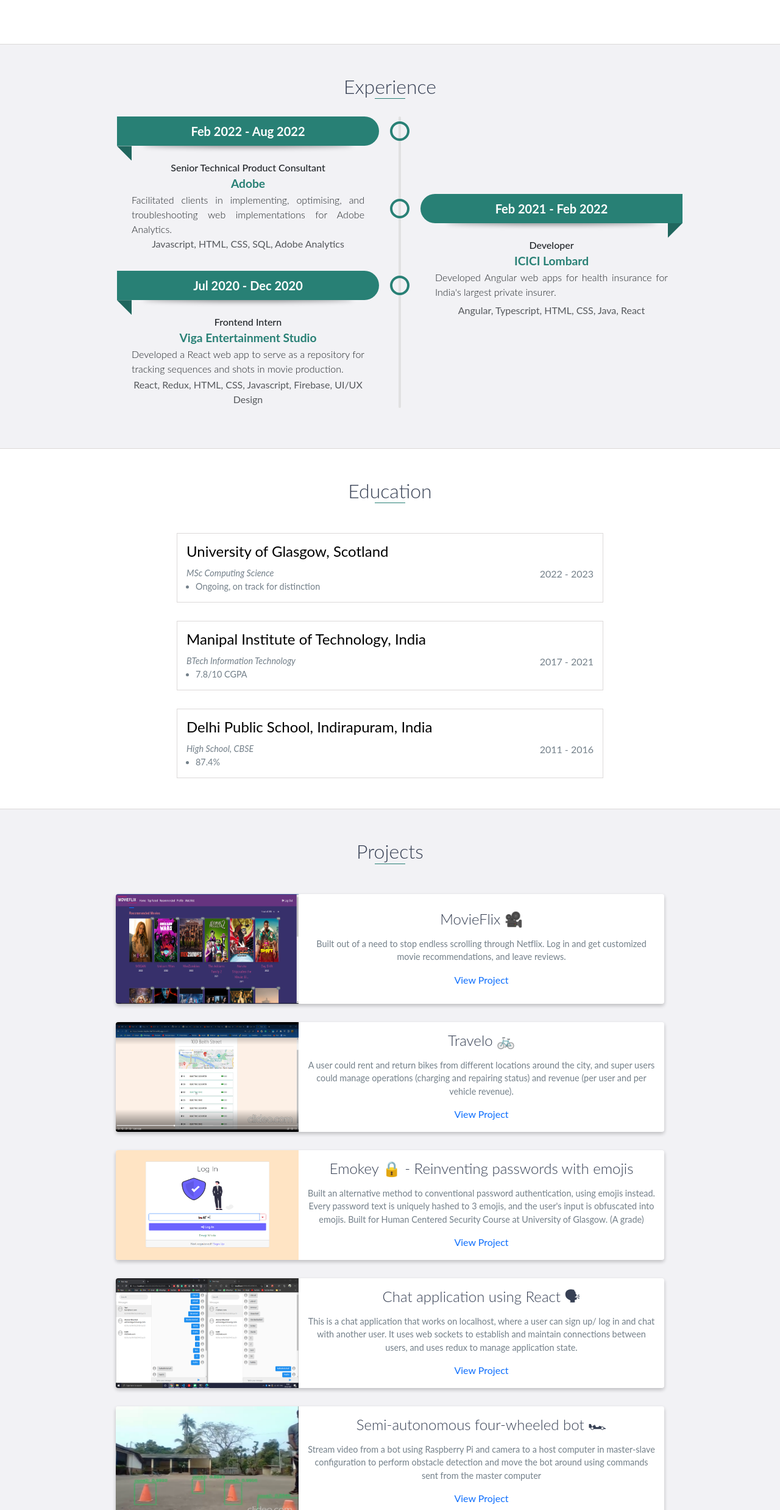
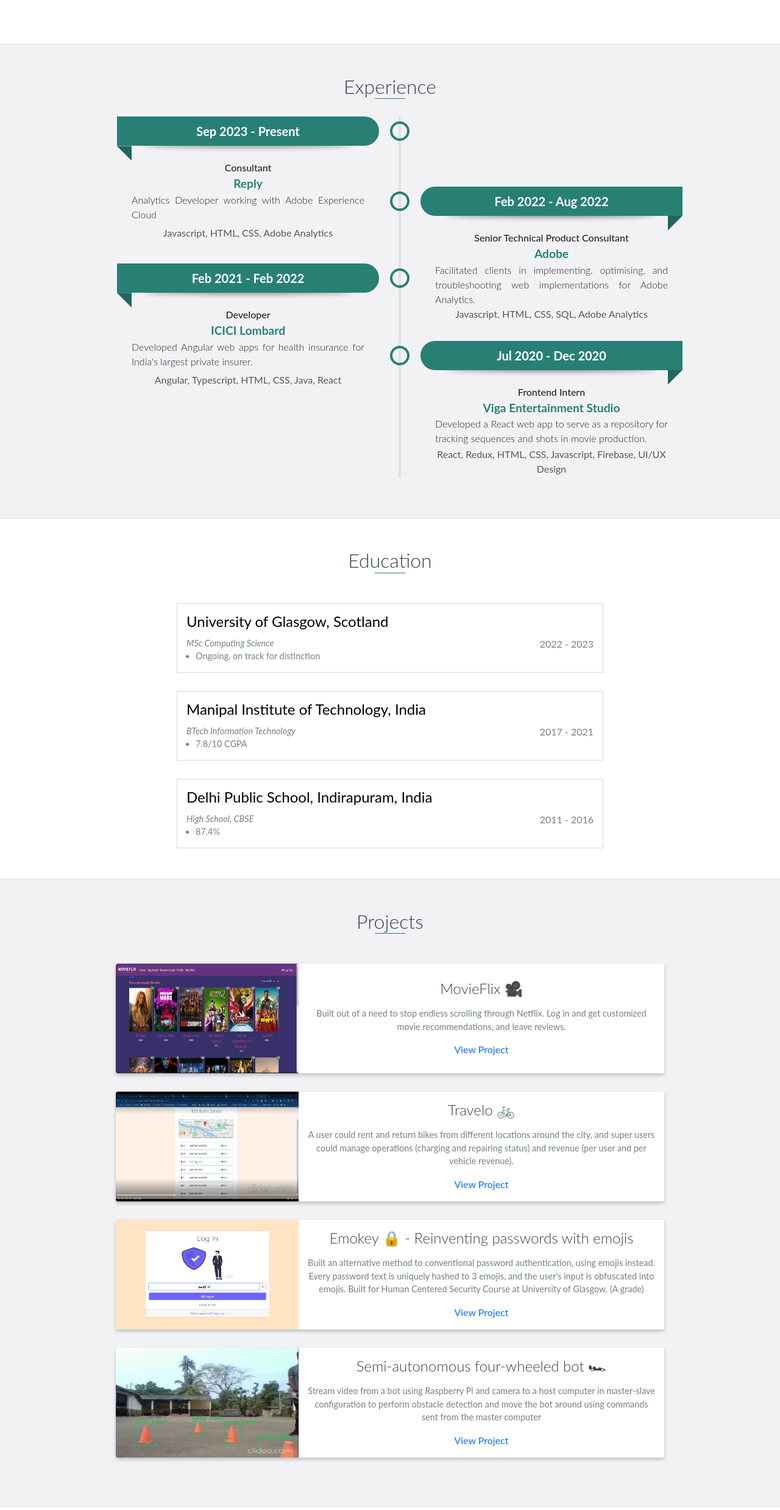
Before and after one commit to zorgonide/portfolio, a Gatsby site: page /home in a window 1280 px wide. Shown: the part 1256-3732 px from the top of the page at 61% size. Built offline with nearby package versions, Linux system fonts and the light colour scheme; Gatsby itself is replaced by a stand-in of ours.

Commit message:
Update home.js

```diff
--- a/src/pages/home.js
+++ b/src/pages/home.js
@@ -32,14 +32,14 @@
     link: "https://emokey2.netlify.app/",
     imageLink: "../images/emokey.png",
   },
-  {
-    title: "Chat application using React 🗣",
-    description:
-      "This is a chat application that works on localhost, where a user can sign up/ log in and chat with another user. It uses web sockets to establish and maintain connections between users, and uses redux to manage application state.",
-    image: Chatter,
-    link: "https://github.com/zorgonide/Chatter",
-    imageLink: "../images/chatter.png",
-  },
+  // {
+  //   title: "Chat application using React 🗣",
+  //   description:
+  //     "This is a chat application that works on localhost, where a user can sign up/ log in and chat with another user. It uses web sockets to establish and maintain connections between users, and uses redux to manage application state.",
+  //   image: Chatter,
+  //   link: "https://github.com/zorgonide/Chatter",
+  //   imageLink: "../images/chatter.png",
+  // },
   {
     title: "Semi-autonomous four-wheeled bot 🏎",
     description:
@@ -70,6 +70,14 @@
   },
 ];
 const Experience = [
+{
+    company: "Reply",
+    time: "Sep 2023 - Present",
+    role: "Consultant",
+    description:
+      "Analytics Developer working with Adobe Experience Cloud",
+    tech: "Javascript, HTML, CSS, Adobe Analytics",
+  },
   {
     company: "Adobe",
     time: "Feb 2022 - Aug 2022",
```
